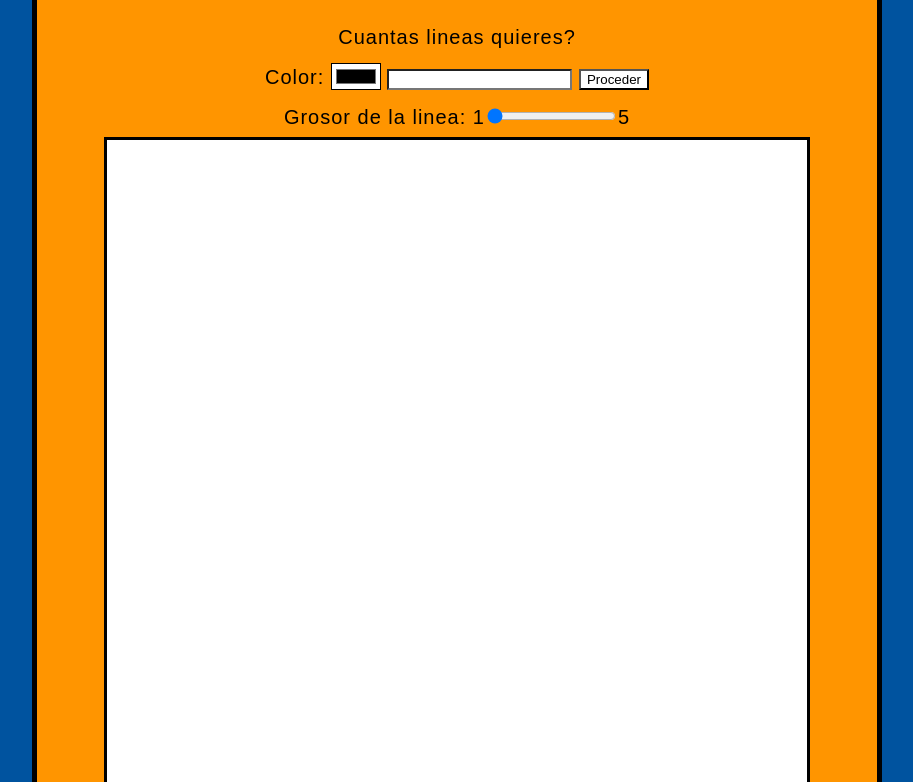
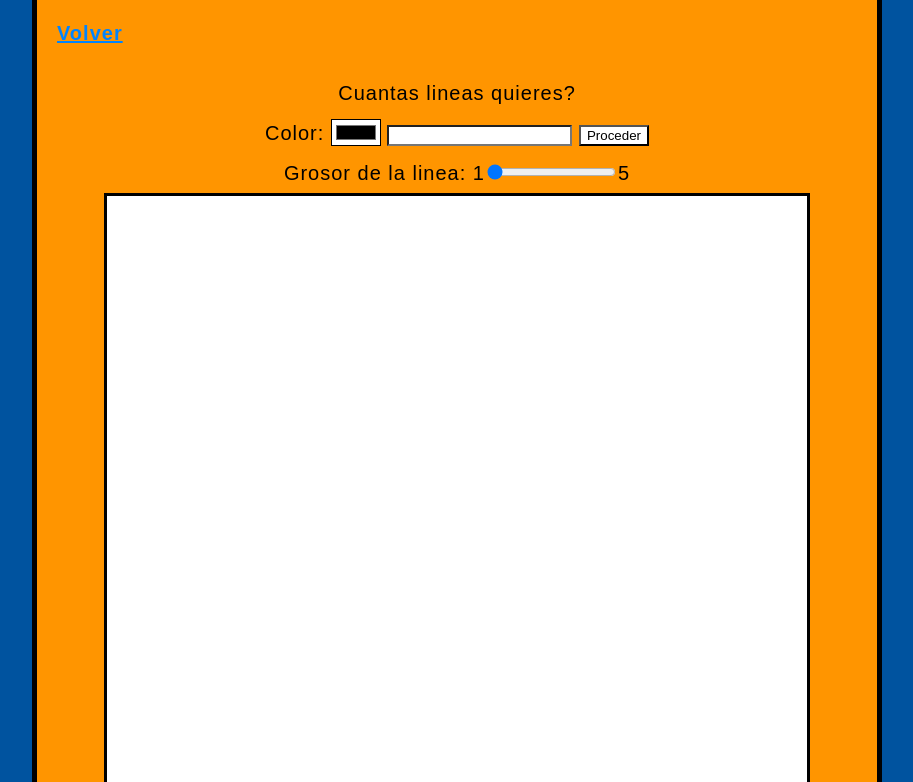
Before and after one commit to Daroxx887/servidor-prueba-1, a website: page Dibujo en canvas dinamico.html in a window 1280 px wide. Shown: the part 85-867 px from the top of the page, without its empty margins (183-1096 px from the left). Drawn offline with Linux system fonts and the light colour scheme.

Commit message:
Update Dibujo en canvas dinamico.html

```diff
--- a/Dibujo en canvas dinamico.html
+++ b/Dibujo en canvas dinamico.html
@@ -39,11 +39,6 @@
                 letter-spacing: 1px;
                 text-align: center;
             }
-            input
-            {
-                background-color: #ffffff;
-                color: #000000;
-            }
             #notasCreador
             {
                 font-size: 20px;
@@ -56,10 +51,23 @@
                 line-height: 2;
                 letter-spacing: 1px;
             }
+            a
+            {
+                font-size: 20px;
+                line-height: 2;
+                letter-spacing: 1px;
+                color: #0084ff;
+            }
+            input
+            {
+                background-color: #ffffff;
+                color: #000000;
+            }
         </style>
     </head>
     <body>
         <h1>Dibujo geometrico</h1>
+        <p><strong><a href="../" title="Inicio">Volver</a></strong></p>
         <p id="entireText">
             Cuantas lineas quieres?
             <br/>
```
